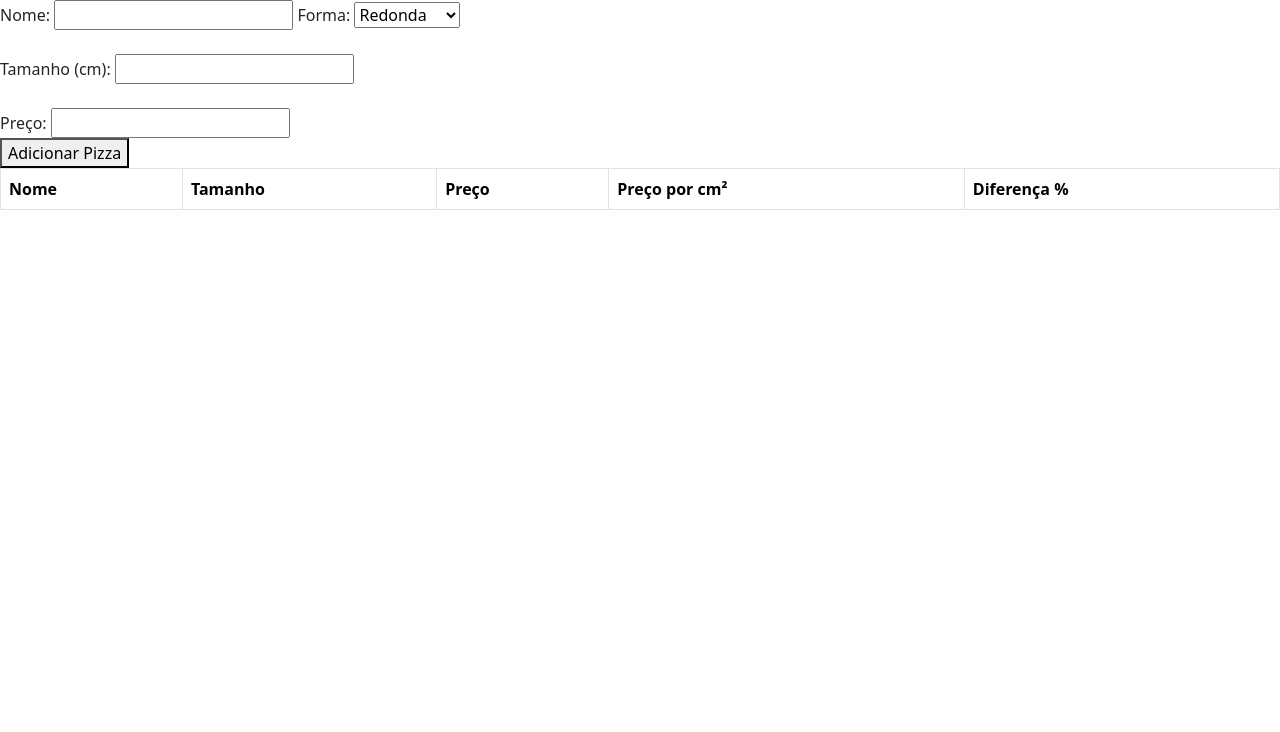
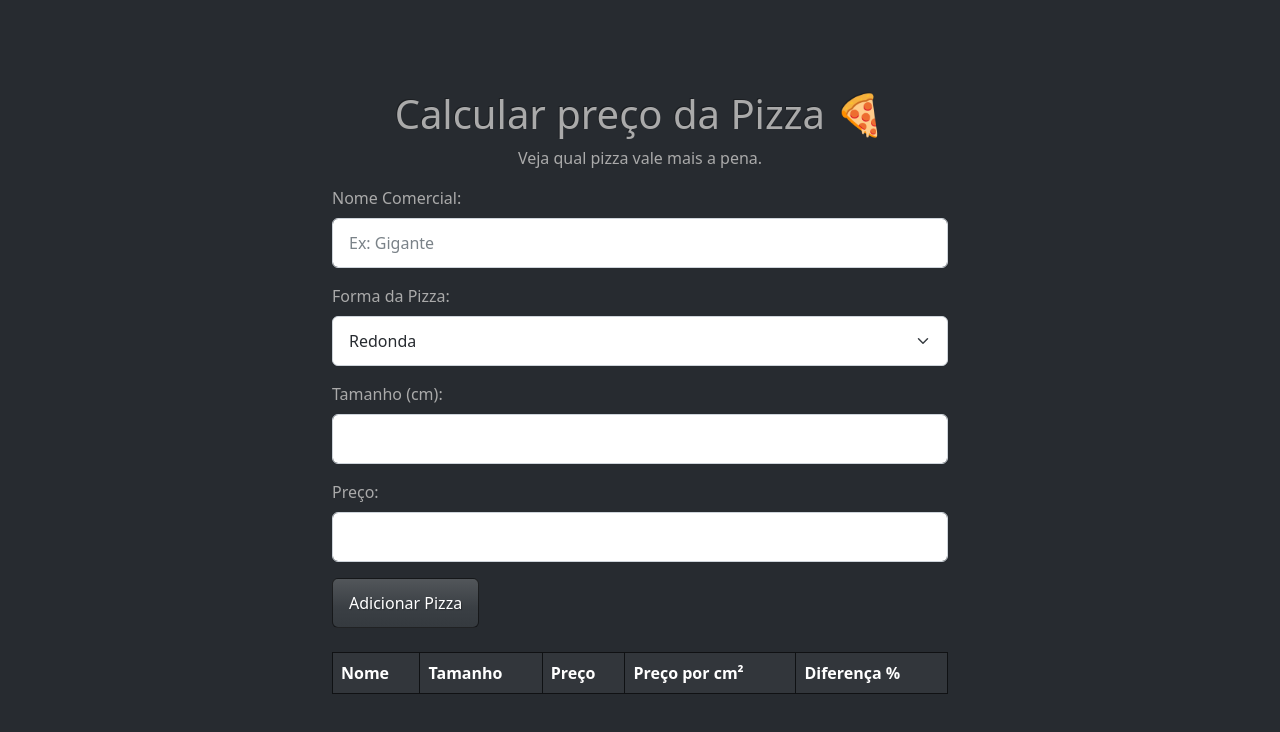
Before and after one commit to evandroreichert/PrecoPizza-Evandro, a plain HTML site: page index.html in a window 1280 px wide. Drawn offline with nearby package versions, Linux system fonts and the light colour scheme.

Commit message:
adicionado estilos e validação de form

```diff
--- a/index.html
+++ b/index.html
@@ -1,5 +1,5 @@
 <!DOCTYPE html>
-<html lang="en">
+<html lang="en" data-bs-theme="dark">
 
 <head>
     <meta charset="UTF-8">
@@ -7,46 +7,47 @@
     <title>Pizza Calculator</title>
     <link href="https://cdn.jsdelivr.net/npm/bootstrap@5.3.2/dist/css/bootstrap.min.css" rel="stylesheet"
         integrity="sha384-T3c6CoIi6uLrA9TneNEoa7RxnatzjcDSCmG1MXxSR1GAsXEV/Dwwykc2MPK8M2HN" crossorigin="anonymous">
-    <style>
-        .hidden {
-            display: none;
-        }
+    <link rel="stylesheet" href="https://bootswatch.com/5/slate/bootstrap.min.css">
+    <link rel="stylesheet" href="style.css">
 
-        .melhor-cb {
-            background-color: #aaffaa;
-            /* Cor de fundo para melhor custo-benefício */
-        }
-    </style>
 </head>
 
 <body>
-    <label for="iNomePizza">Nome:</label>
-    <input type="text" id="iNomePizza">
+    <div class="container">
+        <form>
+            <h1 class="text-center">Calcular preço da Pizza 🍕</h1>
+            <p class="text-center">Veja qual pizza vale mais a pena.</p>
+            <div class="mb-3">
+                <label for="iNomePizza" class="form-label">Nome Comercial:</label>
+                <input type="text" class="form-control" id="iNomePizza" placeholder="Ex: Gigante" required>
+            </div>
 
-    <label for="iForma">Forma:</label>
-    <select id="iForma" onchange="toggleInputs()">
+            <div class="mb-3">
+                <label for="iForma" class="form-label">Forma da Pizza:</label>
+                <select class="form-select" id="iForma" onchange="toggleInputs()" required>
                     <option value="redonda" selected>Redonda</option>
                     <option value="quadrada">Quadrada</option>
                     <option value="retangular">Retangular</option>
                 </select>
-
-    <div id="dimensaoInputs">
-        <br>
-        <label id="label1" for="iDimensao1">Tamanho (cm):</label>
-        <input type="number" id="iDimensao1">
-
-        <label id="label2" class="hidden" for="iDimensao2">Dimensão 2:</label>
-        <input class="hidden" type="number" id="iDimensao2">
             </div>
 
-    <br>
-    <label for="iPreco">Preço:</label>
-    <input type="number" id="iPreco">
+            <div id="dimensaoInputs" class="mb-3">
+                <label id="label1" for="iDimensao1" class="form-label">Tamanho (cm):</label>
+                <input type="number" class="form-control" id="iDimensao1" required>
 
-    <br>
-    <button id="adicionar" onclick="adicionarPizza()">Adicionar Pizza</button>
+                <label id="label2" class="hidden form-label" for="iDimensao2">Dimensão 2:</label>
+                <input class="hidden form-control" type="number" id="iDimensao2">
+            </div>
 
-    <div class="table-responsive">
+            <div class="mb-3">
+                <label for="iPreco" class="form-label">Preço:</label>
+                <input type="number" class="form-control" id="iPreco" required>
+            </div>
+
+            <button type="submit" id="adicionar" class="btn btn-primary">Adicionar Pizza</button>
+        </form>
+
+        <div class="table-responsive mt-4">
             <table id="table" class="table table-bordered table-hover align-middle">
                 <thead>
                     <tr>
@@ -60,6 +61,7 @@
                 <tbody></tbody>
             </table>
         </div>
+    </div>
 
     <script src="index.js"></script>
 
--- a/index.js
+++ b/index.js
@@ -1,34 +1,51 @@
-        const table = document.querySelector('#table');
-        const formaSelect = document.querySelector('#iForma');
-        const tbody = table.querySelector('tbody');
+const table = document.querySelector('#table')
+const formaSelect = document.querySelector('#iForma')
+const tbody = table.querySelector('tbody')
 
-        let pizzas = [];
+let pizzas = []
 
-        function adicionarPizza() {
-            const nome = document.querySelector('#iNomePizza').value;
-            const dimensao1 = parseFloat(document.querySelector('#iDimensao1').value);
-            const dimensao2 = parseFloat(document.querySelector('#iDimensao2').value);
-            const preco = parseFloat(document.querySelector('#iPreco').value);
+document.querySelector('form').addEventListener('submit', function (event) {
+    adicionarPizza(event)
+})
 
-            let tamanho, area;
+function adicionarPizza(event) {
+    const nome = document.querySelector('#iNomePizza').value
+    const dimensao1 = parseFloat(document.querySelector('#iDimensao1').value)
+    const dimensao2 = parseFloat(document.querySelector('#iDimensao2').value)
+    const preco = parseFloat(document.querySelector('#iPreco').value)
+
+    event.preventDefault()
+
+    if (!nome || isNaN(dimensao1) || isNaN(preco)) {
+        alert('Por favor, preencha todos os campos obrigatórios e forneça valores válidos.')
+        return
+    }
+
+    // se a forma for retangular, verifica se dimensao2 é válido
+    if (formaSelect.value === 'retangular' && isNaN(dimensao2)) {
+        alert('Por favor, forneça um valor válido para Dimensão 2.')
+        return
+    }
+
+    let tamanho, area
 
     switch (formaSelect.value) {
         case 'redonda':
-                    const raio = dimensao1 / 2;
-                    tamanho = dimensao1;
-                    area = Math.PI * (raio * raio);
-                    break;
+            const raio = dimensao1 / 2
+            tamanho = dimensao1
+            area = Math.PI * (raio * raio)
+            break
         case 'quadrada':
-                    tamanho = dimensao1 * dimensao1;
-                    area = tamanho; // Área da pizza quadrada é o próprio tamanho
-                    break;
+            tamanho = dimensao1 * dimensao1
+            area = tamanho
+            break
         case 'retangular':
-                    tamanho = dimensao1 * dimensao2;
-                    area = tamanho; // Área da pizza retangular é o próprio tamanho
-                    break;
+            tamanho = dimensao1 * dimensao2
+            area = tamanho
+            break
         default:
-                    console.error('Forma de pizza não reconhecida');
-                    return;
+            console.error('Forma de pizza não reconhecida')
+            return
     }
 
     const pizza = {
@@ -38,95 +55,94 @@
         dimensao2: dimensao2,
         preco: preco,
         precoPorCm: preco / area,
-                forma: formaSelect.value // Adiciona o formato ao objeto de pizza
-            };
+        forma: formaSelect.value
+    }
 
-            pizzas.push(pizza);
-            updateTable(); // Atualiza a tabela após adicionar uma pizza
+    pizzas.push(pizza)
+    updateTable()
 }
 
 function updateTable() {
-            tbody.innerHTML = '';
+    tbody.innerHTML = ''
 
-            // Ordena as pizzas por preço por cm² em ordem crescente
-            pizzas.sort((a, b) => a.precoPorCm - b.precoPorCm);
+    // ordena as pizzas por preço por cm²
+    pizzas.sort((a, b) => a.precoPorCm - b.precoPorCm)
 
-            let melhorCustoBeneficio = pizzas[0];
+    let melhorCustoBeneficio = pizzas[0]
 
     pizzas.forEach((pizza, index) => {
-                let newLine = document.createElement('tr');
+        let newLine = document.createElement('tr')
 
-                let cellNome = document.createElement('td');
-                cellNome.textContent = pizza.nome;
-                newLine.appendChild(cellNome);
+        let cellNome = document.createElement('td')
+        cellNome.textContent = pizza.nome
+        newLine.appendChild(cellNome)
 
-                let cellTamanho = document.createElement('td');
+        let cellTamanho = document.createElement('td')
         if (pizza.forma === 'retangular') {
-                    cellTamanho.textContent = `${pizza.dimensao1}cm x ${pizza.dimensao2}cm`;
+            cellTamanho.textContent = `${pizza.dimensao1}cm x ${pizza.dimensao2}cm`
         } else if (pizza.forma === 'quadrada') {
-                    cellTamanho.textContent = `${pizza.dimensao1}cm x ${pizza.dimensao1}cm`;
+            cellTamanho.textContent = `${pizza.dimensao1}cm x ${pizza.dimensao1}cm`
         } else {
-                    cellTamanho.textContent = pizza.tamanho + 'cm';
+            cellTamanho.textContent = pizza.tamanho + 'cm'
         }
-                newLine.appendChild(cellTamanho);
+        newLine.appendChild(cellTamanho)
 
+        let cellPreco = document.createElement('td')
+        cellPreco.textContent = pizza.preco.toLocaleString('pt-BR', { style: 'currency', currency: 'BRL' })
+        newLine.appendChild(cellPreco)
 
-                let cellPreco = document.createElement('td');
-                cellPreco.textContent = pizza.preco.toLocaleString('pt-BR', { style: 'currency', currency: 'BRL' });
-                newLine.appendChild(cellPreco);
+        let cellPrecoPorCm = document.createElement('td')
+        cellPrecoPorCm.textContent = pizza.precoPorCm.toLocaleString('pt-BR', { style: 'currency', currency: 'BRL' })
+        newLine.appendChild(cellPrecoPorCm)
 
-                let cellPrecoPorCm = document.createElement('td');
-                cellPrecoPorCm.textContent = pizza.precoPorCm.toLocaleString('pt-BR', { style: 'currency', currency: 'BRL' });
-                newLine.appendChild(cellPrecoPorCm);
+        let cellDiferenca = document.createElement('td')
+        const diferencaPercentual = calcularDiferencaPercentual(pizza, melhorCustoBeneficio)
+        cellDiferenca.textContent = diferencaPercentual
+        newLine.appendChild(cellDiferenca)
 
-                let cellDiferenca = document.createElement('td');
-                const diferencaPercentual = calcularDiferencaPercentual(pizza, melhorCustoBeneficio);
-                cellDiferenca.textContent = diferencaPercentual;
-                newLine.appendChild(cellDiferenca);
+        tbody.appendChild(newLine)
 
-                tbody.appendChild(newLine);
-
-                // Adicionar a marcação de "MELHOR CB" na linha correspondente
+        // deixa o melhor cb verdinho
         if (index === 0) {
-                    newLine.classList.add('table-success');
-                cellDiferenca.textContent = "MELHOR CB";
+            newLine.classList.add('table-success')
+            cellDiferenca.textContent = "MELHOR CB"
         }
-            });
+    })
 }
 
 function toggleInputs() {
-            const dimensao1Label = document.querySelector('#label1');
-            const dimensao2Label = document.querySelector('#label2');
-            const dimensao2Input = document.querySelector('#iDimensao2');
+    const dimensao1Label = document.querySelector('#label1')
+    const dimensao2Label = document.querySelector('#label2')
+    const dimensao2Input = document.querySelector('#iDimensao2')
 
     switch (formaSelect.value) {
         case 'redonda':
-                    dimensao1Label.textContent = 'Tamanho (cm)';
-                    dimensao2Label.classList.add('hidden');
-                    dimensao2Input.classList.add('hidden');
-                    break;
+            dimensao1Label.textContent = 'Tamanho (cm)'
+            dimensao2Label.classList.add('hidden')
+            dimensao2Input.classList.add('hidden')
+            break
         case 'quadrada':
-                    dimensao1Label.textContent = 'Tamanho (cm)';
-                    dimensao2Label.classList.add('hidden');
-                    dimensao2Input.classList.add('hidden');
-                    break;
+            dimensao1Label.textContent = 'Tamanho (cm)'
+            dimensao2Label.classList.add('hidden')
+            dimensao2Input.classList.add('hidden')
+            break
         case 'retangular':
-                    dimensao1Label.textContent = 'Lado 1 (cm)';
-                    dimensao2Label.textContent = 'Lado 2 (cm):';
-                    dimensao2Label.classList.remove('hidden');
-                    dimensao2Input.classList.remove('hidden');
-                    break;
+            dimensao1Label.textContent = 'Lado 1 (cm)'
+            dimensao2Label.textContent = 'Lado 2 (cm):'
+            dimensao2Label.classList.remove('hidden')
+            dimensao2Input.classList.remove('hidden')
+            break
         default:
-                    console.error('Forma de pizza não reconhecida');
+            console.error('Forma de pizza não reconhecida')
     }
 }
 
 function calcularDiferencaPercentual(pizza, melhorCustoBeneficio) {
-            const diferencaPercentual = ((pizza.precoPorCm - melhorCustoBeneficio.precoPorCm) / melhorCustoBeneficio.precoPorCm) * 100;
+    const diferencaPercentual = ((pizza.precoPorCm - melhorCustoBeneficio.precoPorCm) / melhorCustoBeneficio.precoPorCm) * 100
 
     if (diferencaPercentual > 0) {
-                return `+${diferencaPercentual.toFixed(2)}%`;
+        return `+${diferencaPercentual.toFixed(2)}%`
     } else {
-                return `${diferencaPercentual.toFixed(2)}%`;
+        return `${diferencaPercentual.toFixed(2)}%`
     }
 }
--- /dev/null
+++ b/style.css
@@ -0,0 +1,15 @@
+.hidden {
+    display: none;
+}
+
+.container{
+    height: 100%;
+    display: flex;
+    flex-direction: column;
+    justify-content: center;
+    max-width: 50%;
+}
+
+body{
+    height: 100dvh;
+}
```
Lines whose indentation alone changed are shown as unchanged.
